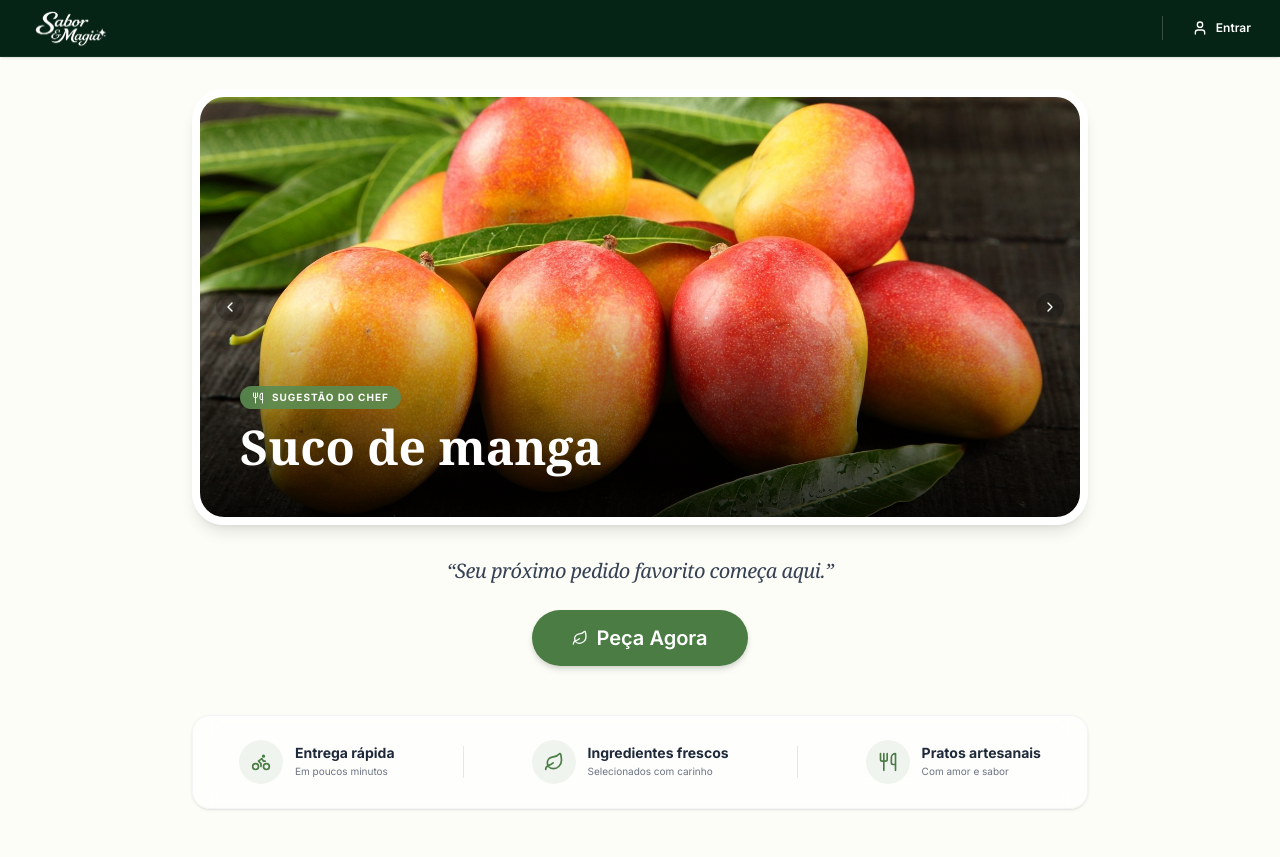
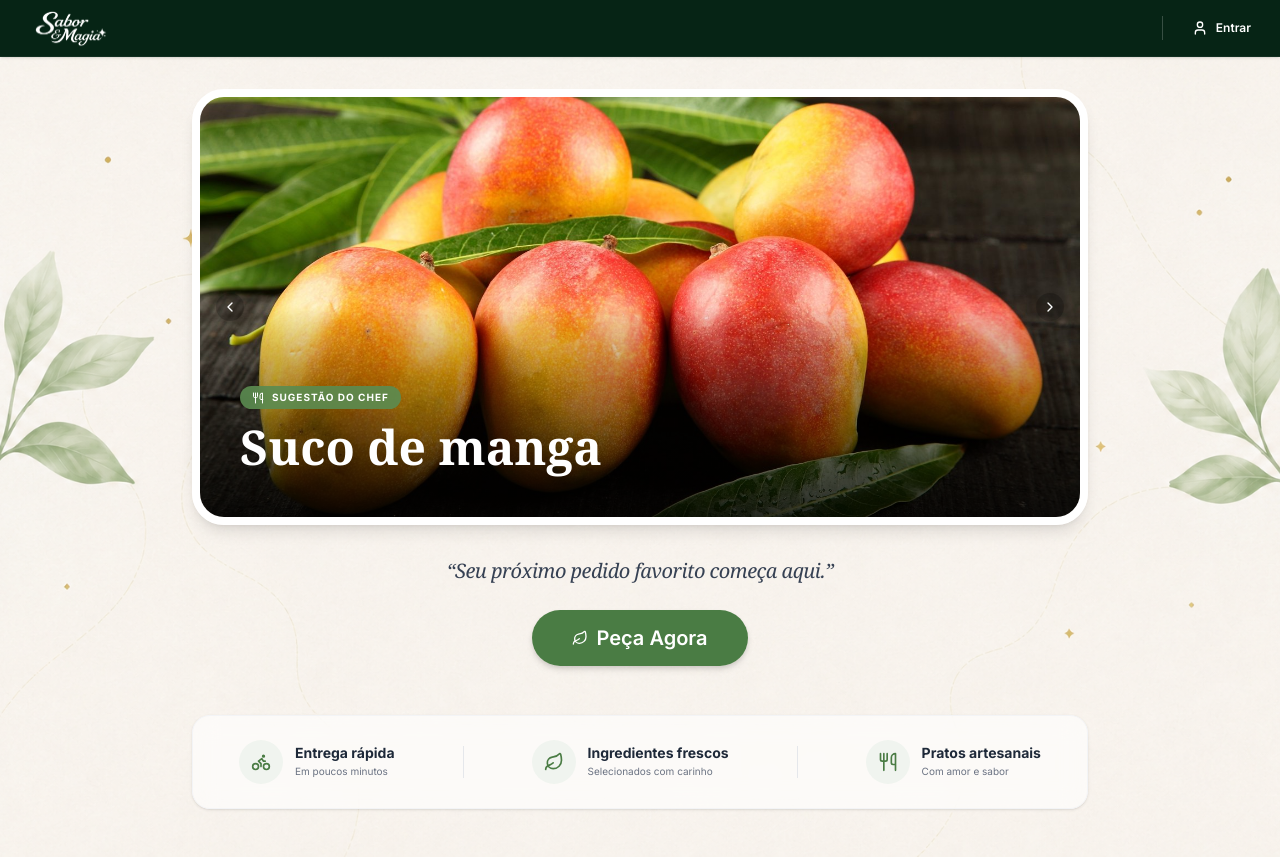
Before and after one commit to Gmbferreira/Comp-Onboarding, a Next.js app in the folder front-end/: page /DC-landing-page in a window 1280 px wide. Built offline with nearby package versions, Linux system fonts and the light colour scheme.

Commit message:
background landing page

```diff
--- a/front-end/app/DC-landing-page/page.tsx
+++ b/front-end/app/DC-landing-page/page.tsx
@@ -31,12 +31,13 @@ export default function HomePageLogged() {
   }, []);
 
   return (
-    <div className="min-h-screen bg-[#FDFDF7] flex flex-col font-sans">
+    <div className="min-h-screen bg-[url('/BackgroundL.png')] bg-cover bg-center bg-no-repeat flex flex-col font-sans">
       {/* Navbar configurada exatamente como solicitado: Cardápio + Sair */}
       <Navbar showLogin={true} showLogout={false} />
 
       <main className="flex-grow flex flex-col items-center justify-center pt-4 md:pt-8 px-4 pb-12">
         {/* Seção do Carrossel com verificação de carregamento */}
+
         <div className="w-full max-w-4xl min-h-[250px] md:min-h-[350px] flex items-center justify-center">
           {loading ? (
             <Skeleton className="w-[896px] h-[436px]" />
--- a/front-end/app/landing-page/page.tsx
+++ b/front-end/app/landing-page/page.tsx
@@ -31,7 +31,7 @@ export default function HomePageLogged() {
   }, []);
 
   return (
-    <div className="min-h-screen bg-[#FDFDF7] flex flex-col font-sans">
+      <div className="min-h-screen bg-[url('/BackgroundL.png')] bg-cover bg-center bg-no-repeat flex flex-col font-sans">
       {/* Navbar configurada exatamente como solicitado: Cardápio + Sair */}
       <Navbar
         showLogin={false}
```
Also changed, not shown: front-end/public/BackgroundL.png (added).
